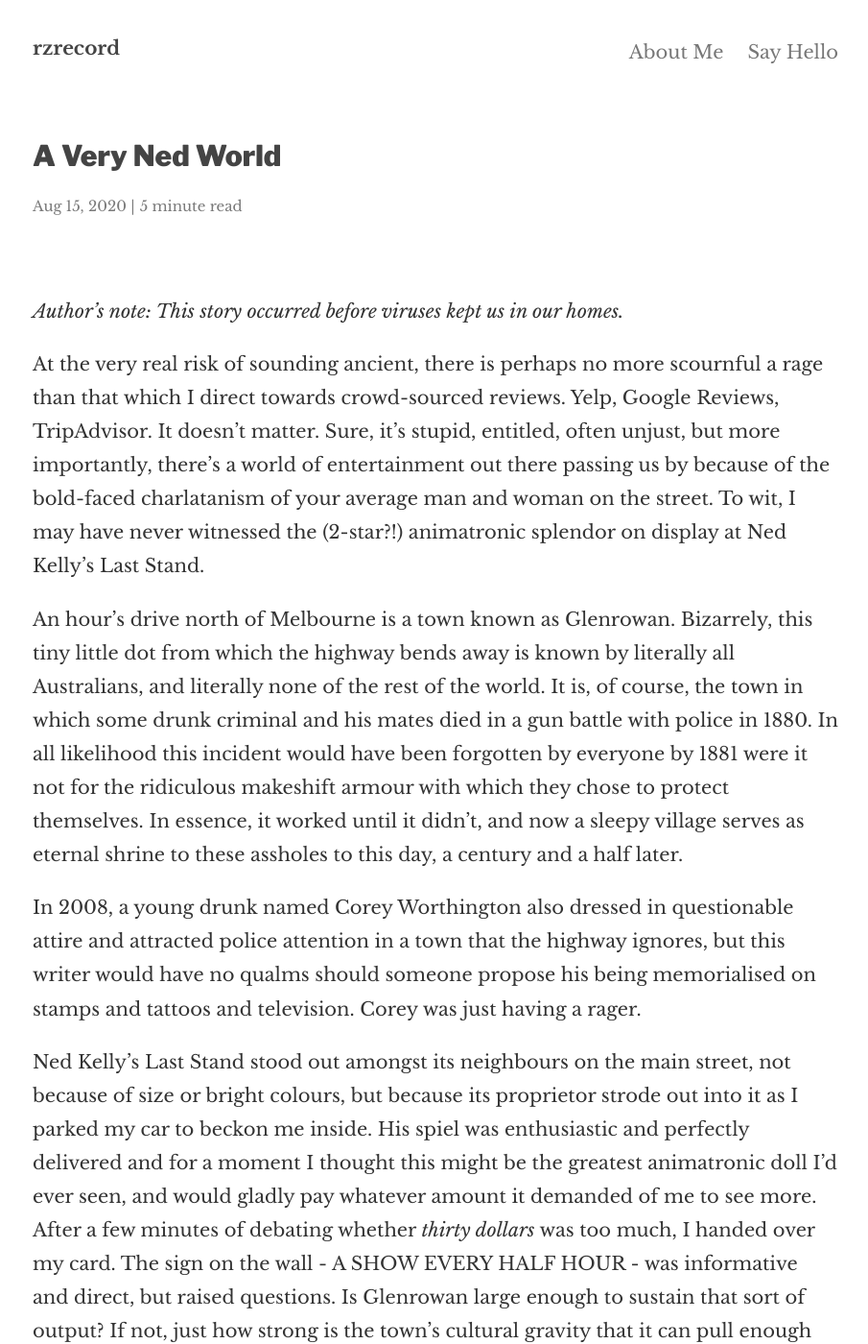
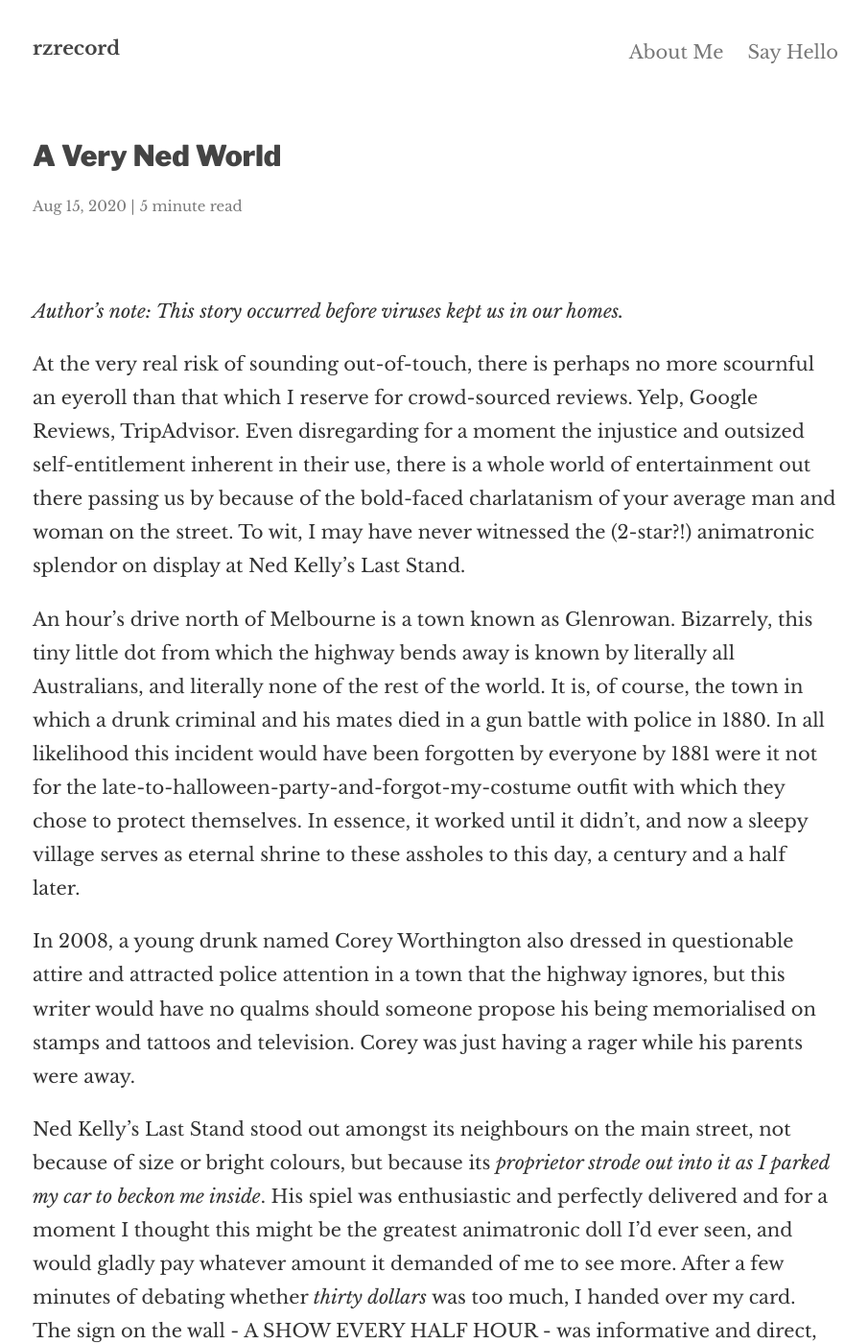
Before and after one commit to gitsit/rzrecord, a Jekyll site: the page built from _posts/2020-08-15-a-very-ned-world.md, in a window 1280 px wide and 1400 px high. Shown: the whole window at 96% size, without its empty margins (186-1091 px from the left). Built offline with Jekyll 4.4.1, drawn with Linux system fonts in a browser that asks for light colours; nearby versions of some CDN libraries.

Commit message:
updated ned

```diff
--- a/_posts/2020-08-15-a-very-ned-world.md
+++ b/_posts/2020-08-15-a-very-ned-world.md
@@ -10,21 +10,19 @@ categories: jekyll mixyll
 
 *Author's note: This story occurred before viruses kept us in our homes.*
 
-At the very real risk of sounding ancient, there is perhaps no more scournful a rage than that which I direct towards crowd-sourced reviews. Yelp, Google Reviews, TripAdvisor. It doesn't matter. Sure, it's stupid, entitled, often unjust, but more importantly, there's a world of entertainment out there passing us by because of the bold-faced charlatanism of your average man and woman on the street. To wit, I may have never witnessed the (2-star?!) animatronic splendor on display at Ned Kelly's Last Stand.
+At the very real risk of sounding out-of-touch, there is perhaps no more scournful an eyeroll than that which I reserve for crowd-sourced reviews. Yelp, Google Reviews, TripAdvisor. Even disregarding for a moment the injustice and outsized self-entitlement inherent in their use, there is a whole world of entertainment out there passing us by because of the bold-faced charlatanism of your average man and woman on the street. To wit, I may have never witnessed the (2-star?!) animatronic splendor on display at Ned Kelly's Last Stand.
 
-An hour's drive north of Melbourne is a town known as Glenrowan. Bizarrely, this tiny little dot from which the highway bends away is known by literally all Australians, and literally none of the rest of the world. It is, of course, the town in which some drunk criminal and his mates died in a gun battle with police in 1880. In all likelihood this incident would have been forgotten by everyone by 1881 were it not for the ridiculous makeshift armour with which they chose to protect themselves. In essence, it worked until it didn't, and now a sleepy village serves as eternal shrine to these assholes to this day, a century and a half later.
+An hour's drive north of Melbourne is a town known as Glenrowan. Bizarrely, this tiny little dot from which the highway bends away is known by literally all Australians, and literally none of the rest of the world. It is, of course, the town in which a drunk criminal and his mates died in a gun battle with police in 1880. In all likelihood this incident would have been forgotten by everyone by 1881 were it not for the late-to-halloween-party-and-forgot-my-costume outfit with which they chose to protect themselves. In essence, it worked until it didn't, and now a sleepy village serves as eternal shrine to these assholes to this day, a century and a half later.
 
-In 2008, a young drunk named Corey Worthington also dressed in questionable attire and attracted police attention in a town that the highway ignores, but this writer would have no qualms should someone propose his being memorialised on stamps and tattoos and television. Corey was just having a rager.
+In 2008, a young drunk named Corey Worthington also dressed in questionable attire and attracted police attention in a town that the highway ignores, but this writer would have no qualms should someone propose his being memorialised on stamps and tattoos and television. Corey was just having a rager while his parents were away.
 
-Ned Kelly's Last Stand stood out amongst its neighbours on the main street, not because of size or bright colours, but because its proprietor strode out into it as I parked my car to beckon me inside. His spiel was enthusiastic and perfectly delivered and for a moment I thought this might be the greatest animatronic doll I'd ever seen, and would gladly pay whatever amount it demanded of me to see more. After a few minutes of debating whether *thirty dollars* was too much, I handed over my card. The sign on the wall - A SHOW EVERY HALF HOUR - was informative and direct, but raised questions. Is Glenrowan large enough to sustain that sort of output? If not, just how strong is the town's cultural gravity that it can pull enough drivers from the highway to warrant such a frequency?
+Ned Kelly's Last Stand stood out amongst its neighbours on the main street, not because of size or bright colours, but because its _proprietor strode out into it as I parked my car to beckon me inside_. His spiel was enthusiastic and perfectly delivered and for a moment I thought this might be the greatest animatronic doll I'd ever seen, and would gladly pay whatever amount it demanded of me to see more. After a few minutes of debating whether *thirty dollars* was too much, I handed over my card. The sign on the wall - A SHOW EVERY HALF HOUR - was informative and direct, but raised questions. Is Glenrowan large enough to sustain that sort of output? If not, just how strong is the town's cultural gravity that it can pull enough drivers from the highway to warrant such a frequency?
 
 The owner and his teenage grandson were exceedingly polite and welcoming to all customers, save for one gent who had the temerity to browse the memorabilia in the entry foyer before being kindly informed he had to pay for that privilege. City slicker. That would probably occur a lot, I thought, with that open door from the street.
 
 Onwards my companion and I walked, into the cloud-machined Glenrowan street of yesteryear. Shouting voices and thunderous sound effects piped in from hidden speakers,  as we walked through rooms representing famous landmarks from the tale of Ned Kelly. The train station! The pub!  Heads jerked back and forth, limbs flailed, lasers pointed, and dogs peed. The animatronics were indeed, uh, animated and electronic. It was at times quite dark. It was always loud. My natural reaction to the street shootout - located outside in the now blinding sunlight of the property's rear yard - was great concern for what the neighbours might think of all this racket every half hour?
 
 I just as quickly rebuffed my own concerns by reasoning that anyone not wholly committed to Ned folklore has probably already moved to Wangaratta.
-
-![Image](NKLS002.jpg)
 
 My companion, who had visited N.K.L.S as a child, gave a vivid recollection of being ushered, along with the other patrons, into a timber shed wherein the animatronic Kelly Gang sat holed-up and cornered by the surrounding police. She recalled her fear of this particular display that involved the ramshackle building being set alight. And informed me this would be our next location.
 
```
